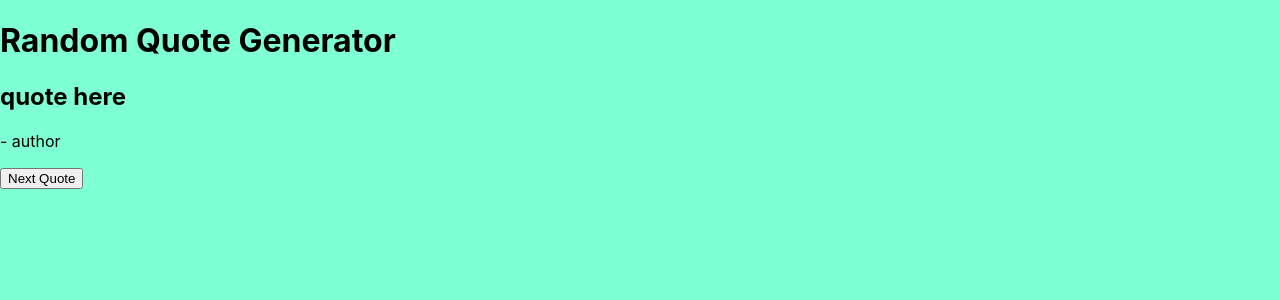
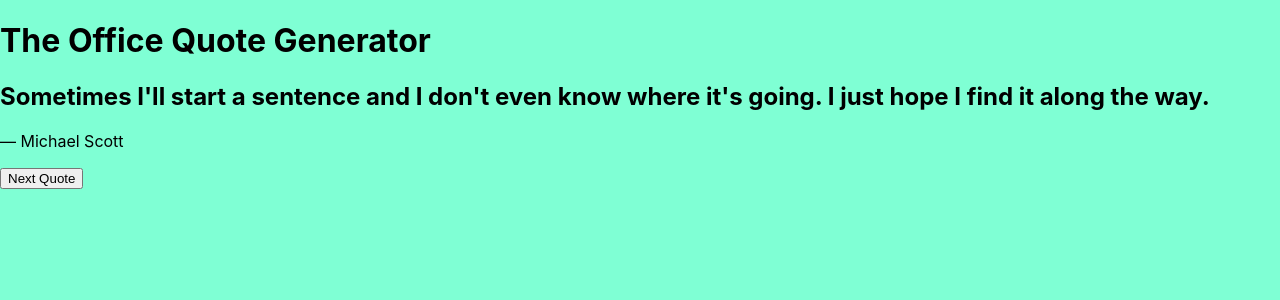
Before and after one commit to CavanBeardmore/RQMApp, a React (Create React App) app in the folder myapp/: page / in a window 1280 px wide. Shown: the top 300 px of the page. Built offline with nearby package versions, Linux system fonts and the light colour scheme.

Commit message:
index method change and added quotes
changing the indexing from simply iteration to a random index number (this prevents from reaching the end of the array and stopping), and also added quotes and updated h1 element

```diff
--- a/myapp/src/Rqm.js
+++ b/myapp/src/Rqm.js
@@ -11,24 +11,37 @@
       this.handleClick = this.handleClick.bind(this);
 
     }
+
     //everytime the button is clicked it increments state by 1
     handleClick(){
       this.setState({
-        index: this.state.index + 1
+        index: Math.floor(Math.random() * 13)
       });
     }
 
     render(){
       const quotesArray = [
-        {quote: 'quote here ', author: '- author'},
-        {quote: 'quote here 1', author: '- author 1'}
+        {quote: "Sometimes I'll start a sentence and I don't even know where it's going. I just hope I find it along the way.", author: '— Michael Scott'},
+        {quote: "I talk a lot, so I've learned to just tune myself out...", author: '— Kelly Kapoor'},
+        {quote: "I am Beyoncé always." , author: '— Michael Scott'},
+        {quote: "I am running away from my responsibilities and it feels good.", author: '— Michael Scott'},
+        {quote: "Should have burned this place down when I had the chance.", author: '— Michael Scott'},
+        {quote: "One day Michael came in and complained about a speed bump on the highway. I wonder who he ran over then.", author: '— Jim Halpert'},
+        {quote: "If I don't have some cake soon, I might die.", author: '— Stanley Hudson'},
+        {quote: "Would I rather be feared or loved? Easy. Both. I want people to be afraid of how much they love me.", author: ' — Michael Scott'},
+        {quote: "Whenever I'm about to do something, I think, 'Would an idiot do that?' and if they would, I do not do that thing.", author: '— Dwight Schrute'},
+        {quote: "I'm not superstitious, but I am a little stitious.", author: '— Michael Scott'},
+        {quote: "Bears, beets, Battlestar Galactica.", author: '— Jim Halpert'},
+        {quote: "An office is a place where dreams come true.", author: '— Michael Scott'},
+        {quote: "I wish there was a way to know you're in the good old days before you've actually left them.", author: '— Andy Bernard'}
       ];
       const insertedQuote = quotesArray[this.state.index].quote;
       const insertedAuthor = quotesArray[this.state.index].author;
+
         return (
           <body>
           <header className="title">
-            <h1>Random Quote Generator</h1>
+            <h1>The Office Quote Generator</h1>
           </header>
           <div className="quote-box">
             <h2 className="main-quote">{insertedQuote}</h2>
```
